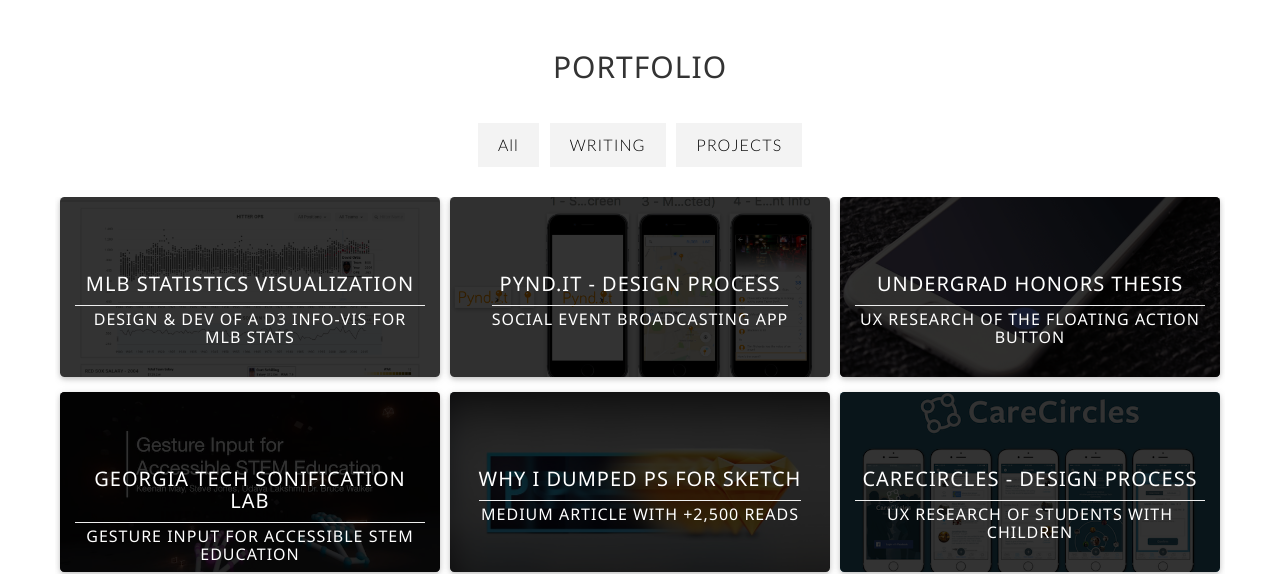
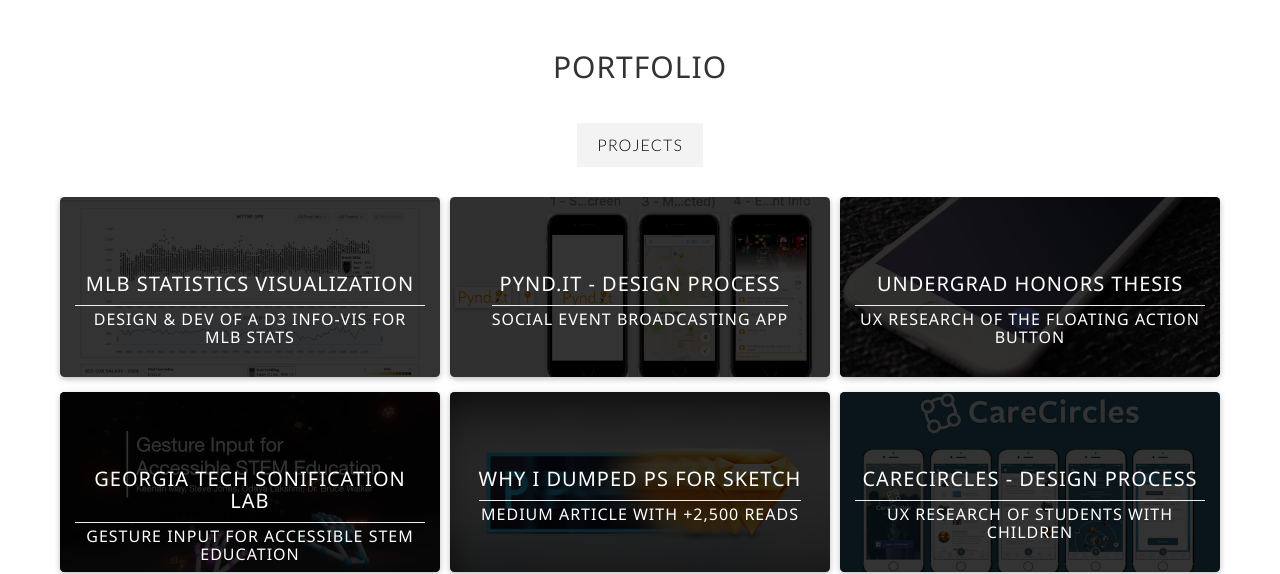
Before and after one commit to Aravind-Chowdary/Aravind-Chowdary.github.io, a plain HTML site: page index.html in a window 1280 px wide. Shown: the part 1370-1944 px from the top of the page. Drawn offline with nearby package versions, Linux system fonts and the light colour scheme; some packages are replaced by stand-ins of ours.

Commit message:
Update index.html

```diff
--- a/index.html
+++ b/index.html
@@ -219,8 +219,6 @@
         </div>
         <div class="col-md-12">
           <div class="categories">
-            <a href="#" data-filter="*" class="portfolio-btn">All</a>
-            <a href="#" data-filter=".writing" class="portfolio-btn">WRITING</a>
             <a href="#" data-filter=".project" class="portfolio-btn">PROJECTS</a>
           </div>
         </div>
```
